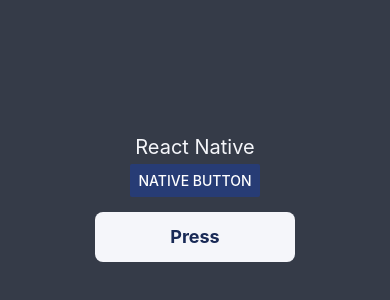
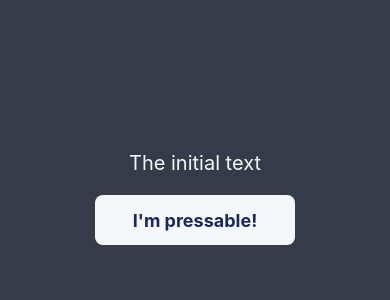
Before and after one commit to isharax9/Hello-React-Native, a React Native app: screen / in a window 390 px wide. Shown: the part 224-524 px from the top of the page. Built offline with nearby package versions, Linux system fonts and the light colour scheme.

Commit message:
State case learn
learn UI changing with single button click using state https://reactnative.dev/docs/state

```diff
--- a/App.js
+++ b/App.js
@@ -1,29 +1,38 @@
 import { SafeAreaView, StyleSheet, Text, View, StatusBar ,Button ,Pressable,Alert } from "react-native";
+import React, { useState } from "react";
 
 function App() {
+
+  const[t,setT]=useState("The initial text");
+
   const ui = (
     <SafeAreaView style={styles.mainView}>
       <StatusBar hidden={false} />
 
+        <Text style={styles.text1}>{t}</Text>
 
-        <Text style={styles.text1}>React Native</Text>
+        <Pressable onPress={test} >
 
-        <Button title="native button" color="#273c75" />
-
-        <Pressable onPress={q1} onLongPress={p1} onPressOut={q2} delayLongPress={1000} hitSlop={{bottom:200}} >
           <View style={styles.btnView}>
-             <Text style={styles.btnText}>Press</Text>
+             <Text style={styles.btnText}>I'm pressable!</Text>
           </View>
 
         </Pressable>
 
-
-
     </SafeAreaView>
   );
 
+  //inner function
+  function test(){
+    setT("The text has been changed");
+  }
+
   return ui;
 }
+
+export default App;
+
+
 
 const styles = StyleSheet.create
 (
@@ -61,25 +70,3 @@
 
   }
 );
-
-export default App;
-
-
-function q2(){
-
-
-  Alert.alert("Out","out");
-
-}
-function q1(){
-
-  Alert.alert("On press","on press");
-
-}
-
-
-function p1(){
-
-  Alert.alert("onLongPress","onlong press");
-
-}
```
